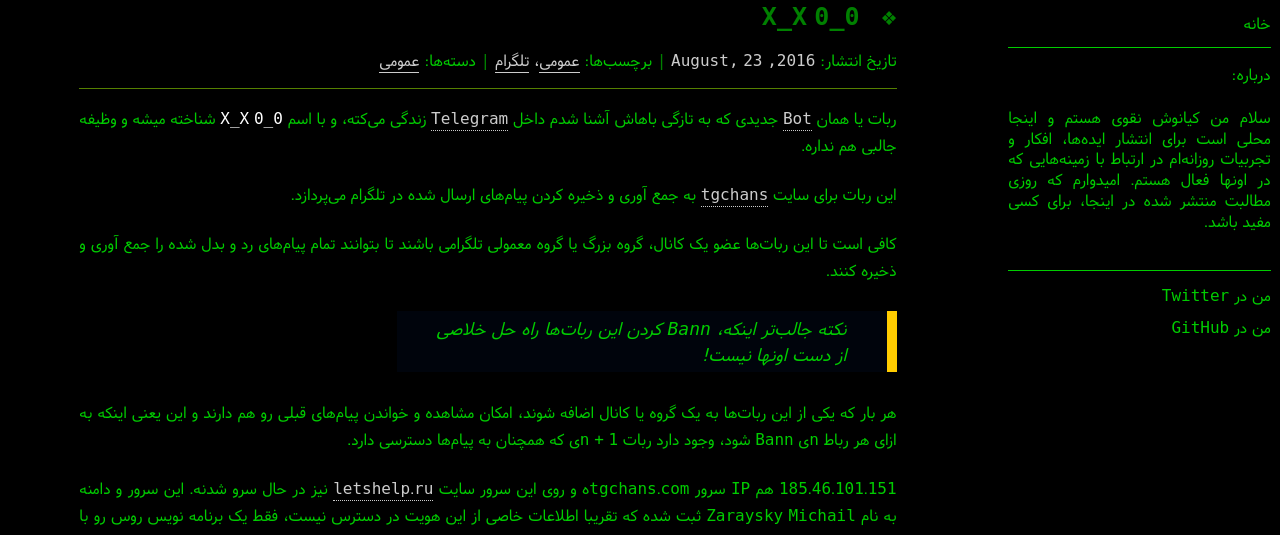
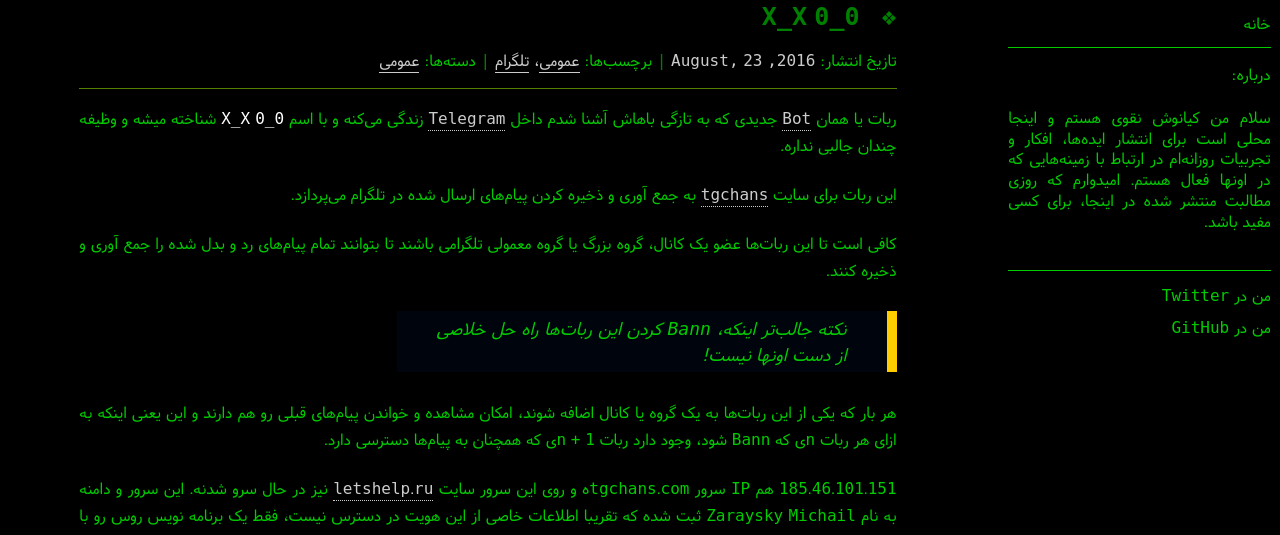
Before and after one commit to rashid2003/theskn, a Jekyll site: the page built from _posts/2016-08-24-0_0-X_X.md, in a window 1280 px wide. Shown: the part 121-656 px from the top of the page. Built offline with Jekyll 4.4.1, drawn with Linux system fonts in a browser that asks for light colours; nearby versions of some CDN libraries; comment, search, counter and statistics services are not loaded.

Commit message:
fix misspelling

```diff
--- a/_posts/2016-08-24-0_0-X_X.md
+++ b/_posts/2016-08-24-0_0-X_X.md
@@ -13,7 +13,7 @@
 series:
 description: ربات‌های زیادی در تلگرام زندگی می‌کند، اما آیا از وجود یک ربات که وظیفه ذخیره پیام‌های ارسال شده در گروه‌ها و کانال‌های تلگرامی را که در آنها عضو است، را دارد نیز باخبرید؟ آیا می‌دانستید این پیام‌ها روی یک سایت به نمایش در می‌آیند؟
 ---
-ربات یا همان [Bot](https://core.telegram.org/bots) جدیدی که به تازگی باهاش آشنا شدم داخل [Telegram](https://telegram.org) زندگی می‌کته، و با اسم <span class="font-color-white">0_0 X_X</span> شناخته میشه و وظیفه جالبی هم نداره.
+ربات یا همان [Bot](https://core.telegram.org/bots) جدیدی که به تازگی باهاش آشنا شدم داخل [Telegram](https://telegram.org) زندگی می‌کنه و با اسم <span class="font-color-white">0_0 X_X</span> شناخته میشه و وظیفه چندان جالبی نداره.
 
 این ربات برای سایت [tgchans](http://tgchans.com) به جمع آوری و ذخیره کردن پیام‌های ارسال شده در تلگرام می‌پردازد.
 
@@ -21,7 +21,7 @@
 <p><blackquote class="warning">
 نکته جالب‌تر اینکه، Bann کردن این ربات‌ها راه حل خلاصی از دست اونها نیست!
 </blackquote></p>
-هر بار که یکی از این ربات‌ها به یک گروه یا کانال اضافه شوند، امکان مشاهده و خواندن پیام‌های قبلی رو هم دارند و این یعنی اینکه به ازای هر رباط nی Bann شود، وجود دارد ربات n + 1ی که همچنان به پیام‌ها دسترسی دارد.
+هر بار که یکی از این ربات‌ها به یک گروه یا کانال اضافه شوند، امکان مشاهده و خواندن پیام‌های قبلی رو هم دارند و این یعنی اینکه به ازای هر ربات nی که Bann شود، وجود دارد ربات n + 1ی که همچنان به پیام‌ها دسترسی دارد.
 
 185.46.101.151 هم IP سرور tgchans.comه و روی این سرور سایت [letshelp.ru](https://letshelp.ru) نیز در حال سرو شدنه.
 این سرور و دامنه به نام Zaraysky Michail ثبت شده که تقریبا اطلاعات خاصی از این هویت در دسترس نیست، فقط یک برنامه‌ نویس روس رو با نام [Michael Zaraysky](https://www.linkedin.com/in/michael-zaraysky-a1355353) رو میشه پیدا کرد و هیچ بعید نیست که هر دو هویت مربوط به یک نفر باشه و در حال حاضر هم به هیچ وجه حوصله درآوردن ته و توه این قضیه رو ندارم.
```
